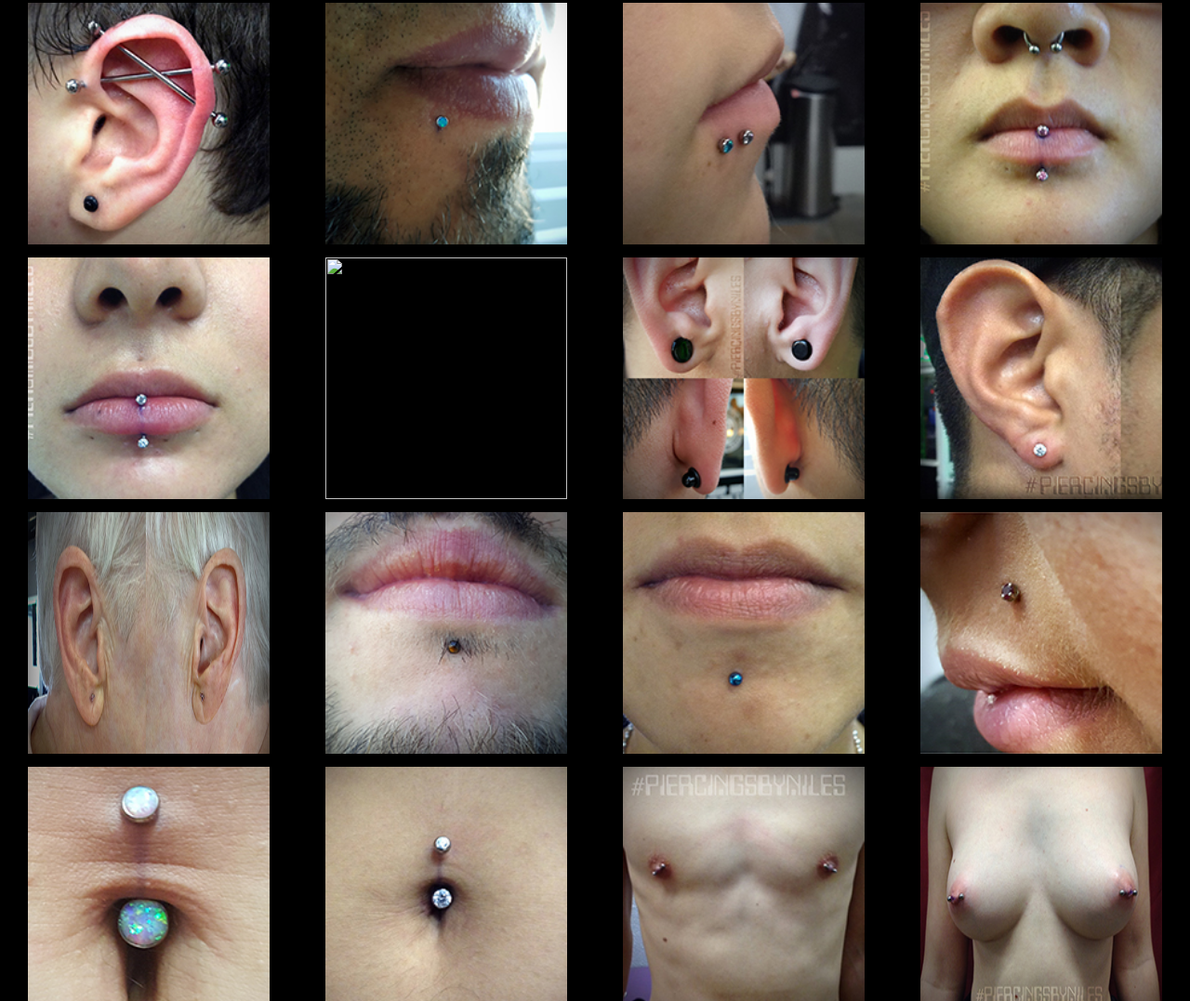
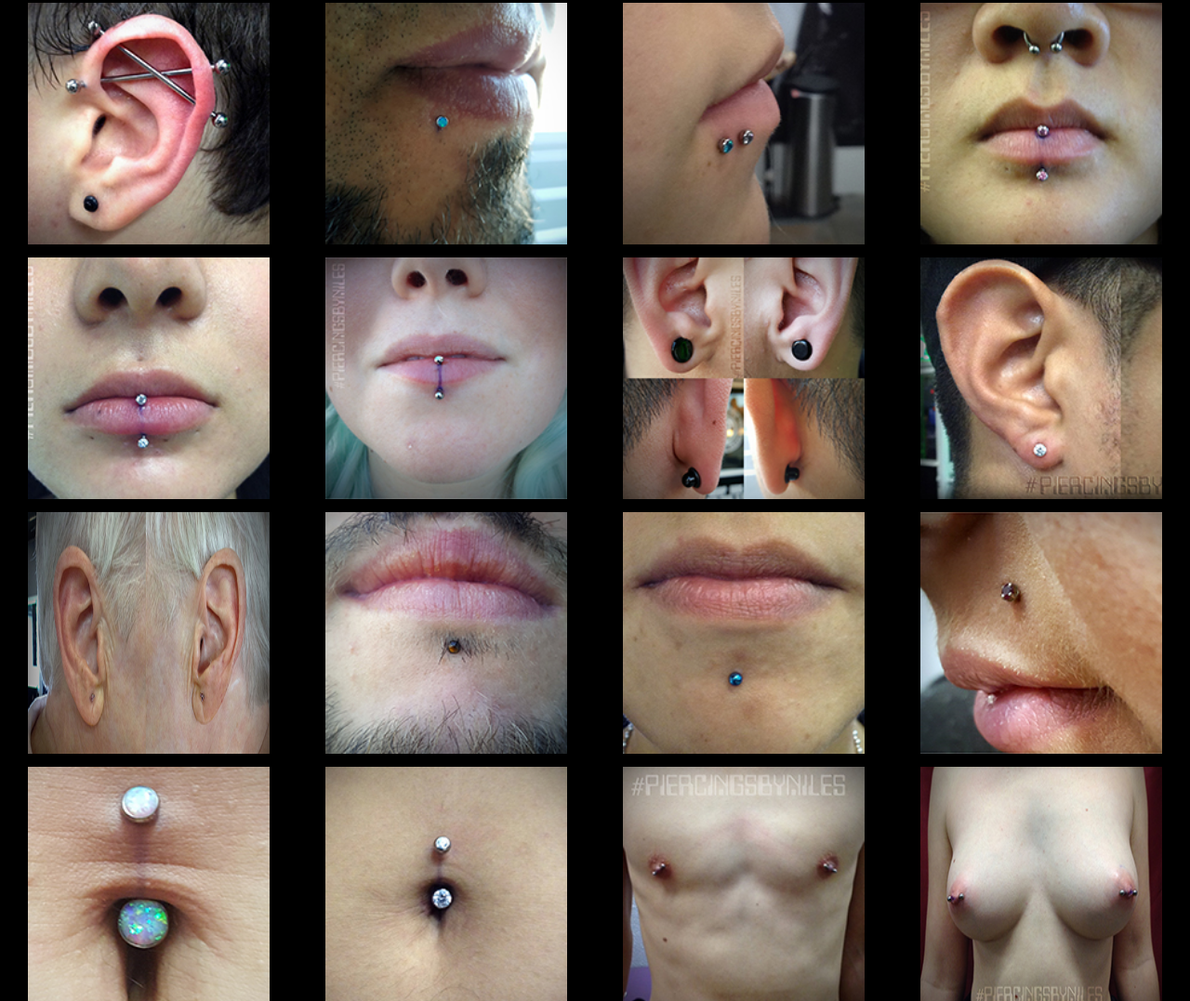
Before and after one commit to danielle93/piercingsbyniles, a website: page index.html in a window 1280 px wide. Shown: the part 2456-3533 px from the top of the page at 93% size. Drawn offline with nearby package versions, Linux system fonts and the light colour scheme.

Commit message:
Add files via upload

```diff
--- a/index.html
+++ b/index.html
@@ -87,10 +87,6 @@
 
 
     <main class="gallery">
-
-<!--        My Stuff         -->
-
-<!--        Stuff 1-->
 
         <figure>
           <a class="thumb" data-sub-html="#cap-one" href="img/portfolio/fullsize/septum_1.jpg">
@@ -195,7 +191,7 @@
           </a>
 
           <a href="img/portfolio/fullsize/labret_vertical_2.jpg">
-            <img src="img/portfolio/thumbnail/labret_vertical_.jpg" alt="">
+            <img src="img/portfolio/thumbnail/labret_vertical_2.jpg" alt="">
           </a>
 
           <a href="img/portfolio/fullsize/lobe_initial2g.jpg">
```
